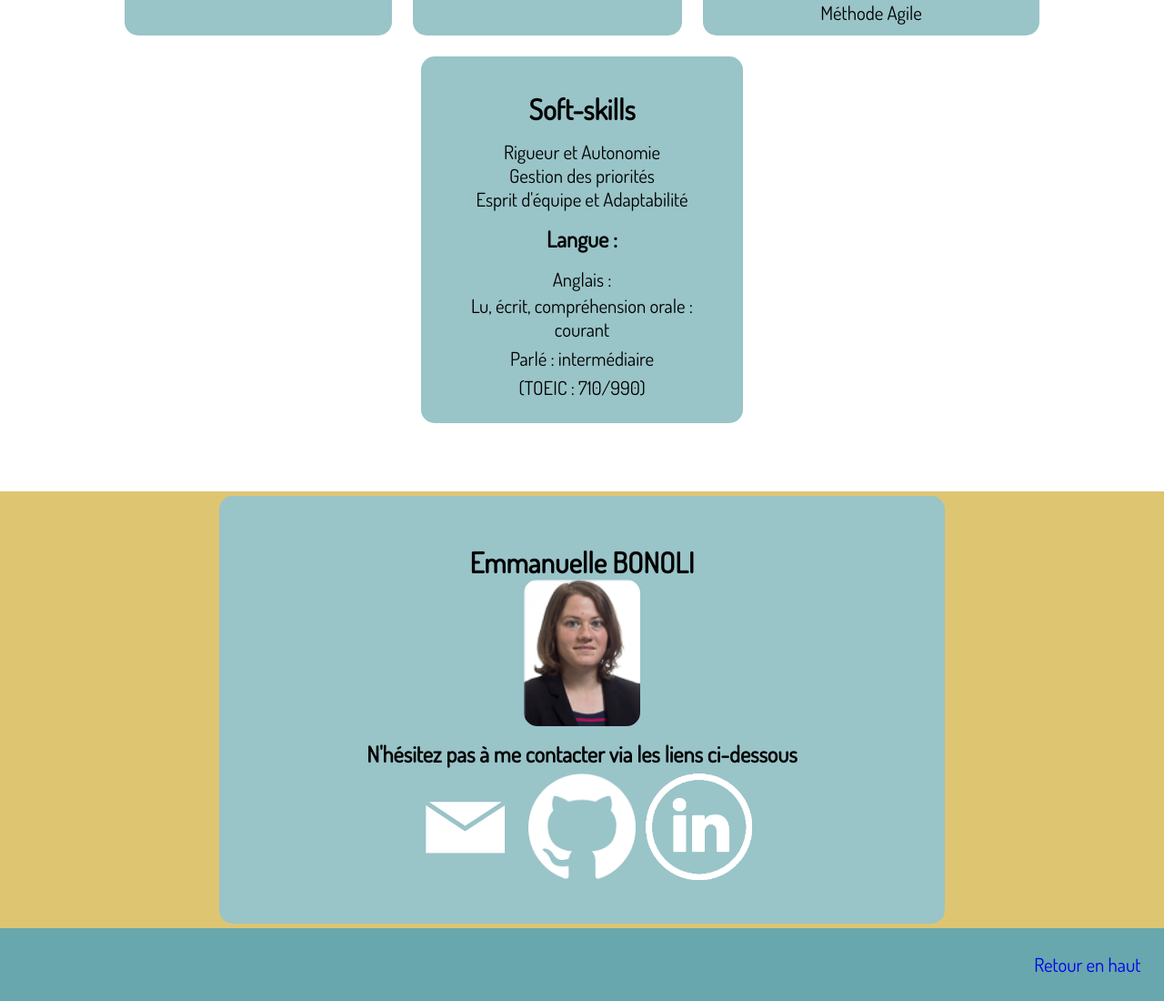
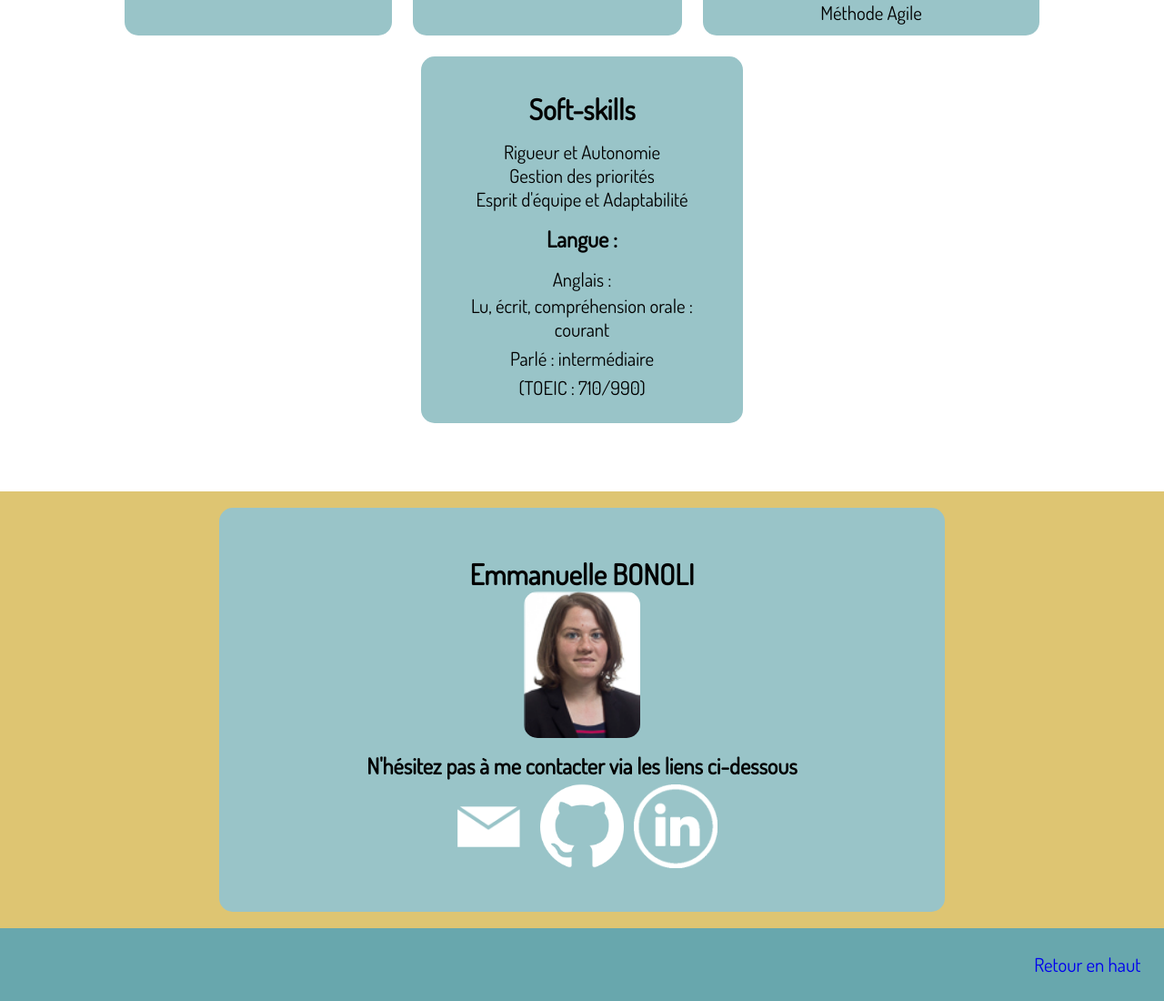
Before and after one commit to EmmanuelleBonoli/portfolio, a React (Vite) app: page / in a window 1280 px wide. Shown: the part 2000-3100 px from the top of the page at 91% size. Built offline with nearby package versions, Linux system fonts and the light colour scheme.

Commit message:
modif title + size contact

```diff
--- a/index.html
+++ b/index.html
@@ -10,7 +10,7 @@
       rel="stylesheet"
     />
     <meta name="viewport" content="width=device-width, initial-scale=1.0" />
-    <title>Vite + React</title>
+    <title>Portfolio Emmanuelle BONOLI</title>
   </head>
   <body>
     <div id="root"></div>
--- a/src/styles/pages/_contact.scss
+++ b/src/styles/pages/_contact.scss
@@ -20,7 +20,7 @@
   .mail,
   .github,
   .linkedin {
-    width: 10vw;
+    width: 8vw;
     padding: 1%;
   }
   .myself {
```
